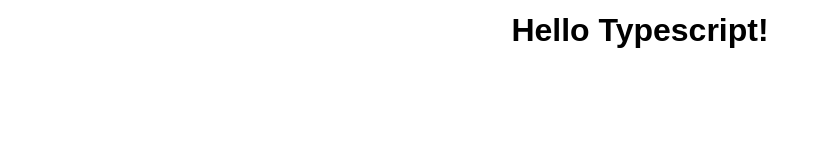
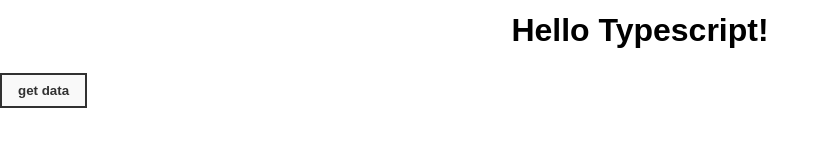
Before and after one commit to BillyG83/ts-ui-lib, a React (Create React App) app: page / in a window 1280 px wide. Shown: the top 163 px of the page, without its empty margins (0-829 px from the left). Built offline with nearby package versions, Linux system fonts and the light colour scheme.

Commit message:
chore(App): cleaning up

```diff
--- a/public/index.html
+++ b/public/index.html
@@ -9,7 +9,6 @@
       name="description"
       content="Web site created using create-react-app"
     />
-    <link rel="apple-touch-icon" href="%PUBLIC_URL%/logo192.png" />
     <!--
       manifest.json provides metadata used when your web app is installed on a
       user's mobile device or desktop. See https://developers.google.com/web/fundamentals/web-app-manifest/
--- a/src/App.tsx
+++ b/src/App.tsx
@@ -1,5 +1,7 @@
 import React from 'react';
 import './App.css';
+
+import { Form } from './components/form/Form';
 
 const App: React.FC = () => {
   return (
@@ -10,7 +12,7 @@
           Hello Typescript!
         </h1>
 
-
+        <Form />
       </header>
     </div>
   );
```
Also changed, not shown: public/manifest.json.
